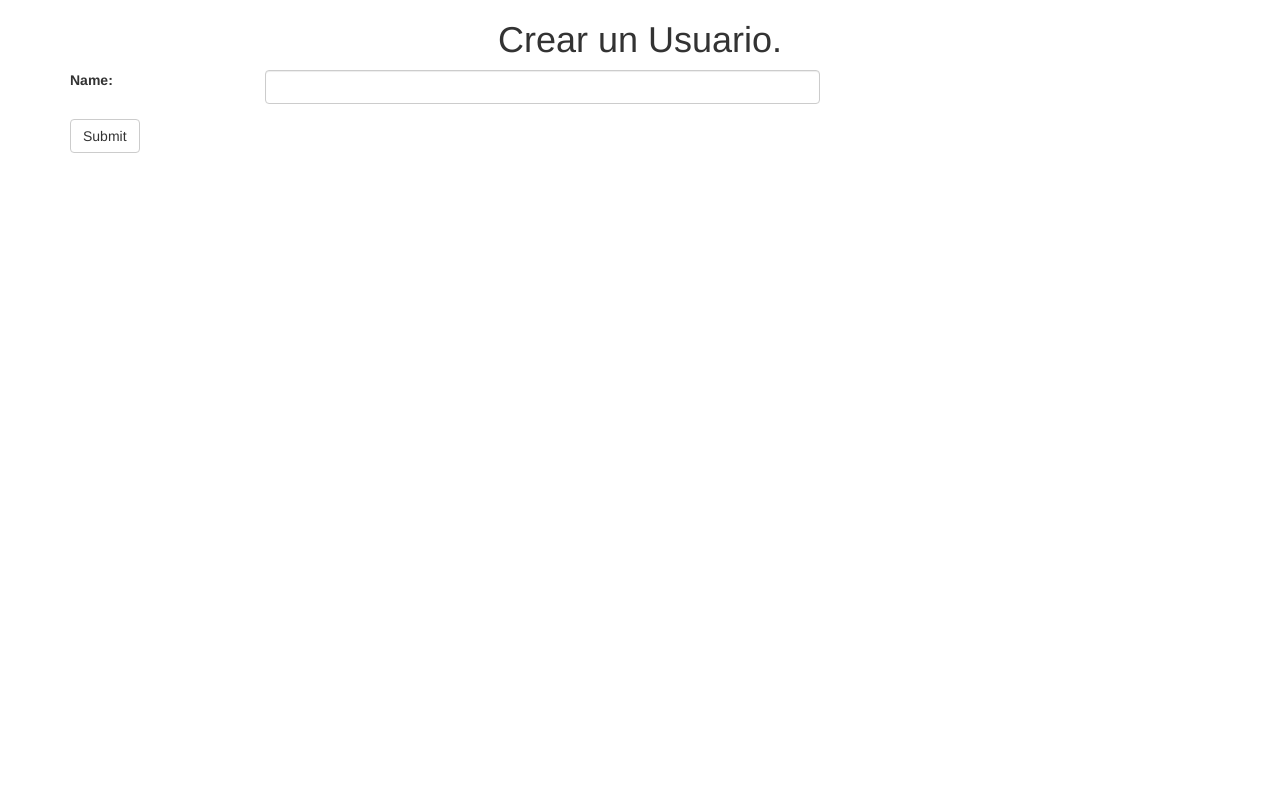
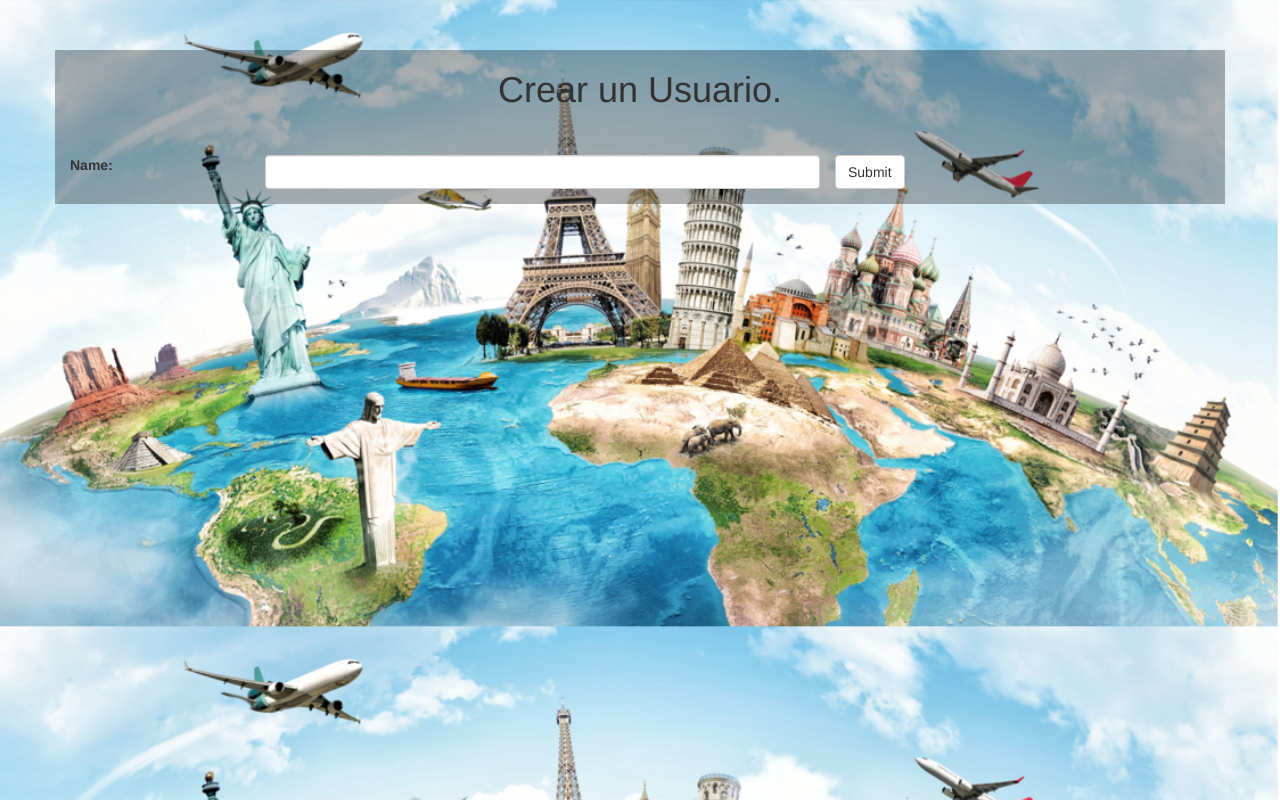
Before and after one commit to MeetAbroad/Client, a plain HTML site: page edit.html in a window 1280 px wide. Drawn offline with nearby package versions, Linux system fonts and the light colour scheme.

Commit message:
DRAFT User Creation Edited
User Creation with new page and image

```diff
--- a/edit.html
+++ b/edit.html
@@ -16,23 +16,28 @@
 
 
 
-		<body>
-			<div class="container">
+		<body style="background: url(img/intro-bg2.jpg); background-size:cover;">
+
+
+
+			<div class="container" style="margin-top:50px;background-color:rgba(0,0,0,0.3);" >
+
 				<div class="row text-center">
 					<h1 > Crear un Usuario. </h1>
 				</div>
 
 				<form role="form">
-				<div class="row">
+					<div class="row"style="padding-top:35px;">
 						<div class="col-md-2">
 							<label for="name">Name:</label>
 						</div>
-					<div class="form-group col-md-6">
+						<div class="form-group col-md-6" >
 						<input type="name" class="form-control" id="name">
 						</div>
+						<button type="submit" class="btn btn-default">Submit</button>
 					</div>
 
-							<button type="submit" class="btn btn-default">Submit</button>
+
 				</form>
 			</div>
 
```
Lines whose indentation alone changed are shown as unchanged.
